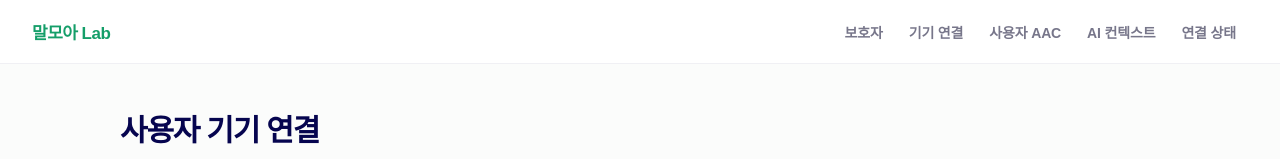
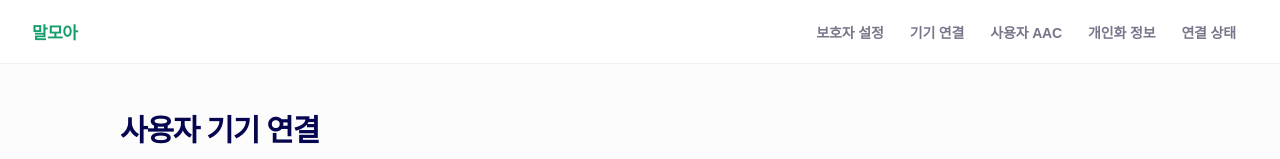
Before and after one commit to usernameisuser11/malmoa-ai-personalization, a Next.js app in the folder frontend/: page /connect in a window 1280 px wide. Shown: the top 159 px of the page. Built offline with nearby package versions, Linux system fonts and the light colour scheme; no server answers.

Commit message:
style: simplify header to Malmoa design language

```diff
--- a/frontend/src/components/Topbar.tsx
+++ b/frontend/src/components/Topbar.tsx
@@ -3,12 +3,12 @@ import Link from 'next/link';
 export function Topbar() {
   return (
     <header className="topbar">
-      <Link href="/">말모아 Lab</Link>
-      <nav className="navs">
-        <Link className="nav-pill" href="/guardian">보호자</Link>
+      <Link href="/" aria-label="말모아 홈">말모아</Link>
+      <nav className="navs" aria-label="말모아 실험판 메뉴">
+        <Link className="nav-pill" href="/guardian">보호자 설정</Link>
         <Link className="nav-pill" href="/connect">기기 연결</Link>
         <Link className="nav-pill" href="/aac">사용자 AAC</Link>
-        <Link className="nav-pill" href="/context">AI 컨텍스트</Link>
+        <Link className="nav-pill" href="/context">개인화 정보</Link>
         <Link className="nav-pill" href="/status">연결 상태</Link>
       </nav>
     </header>
```
